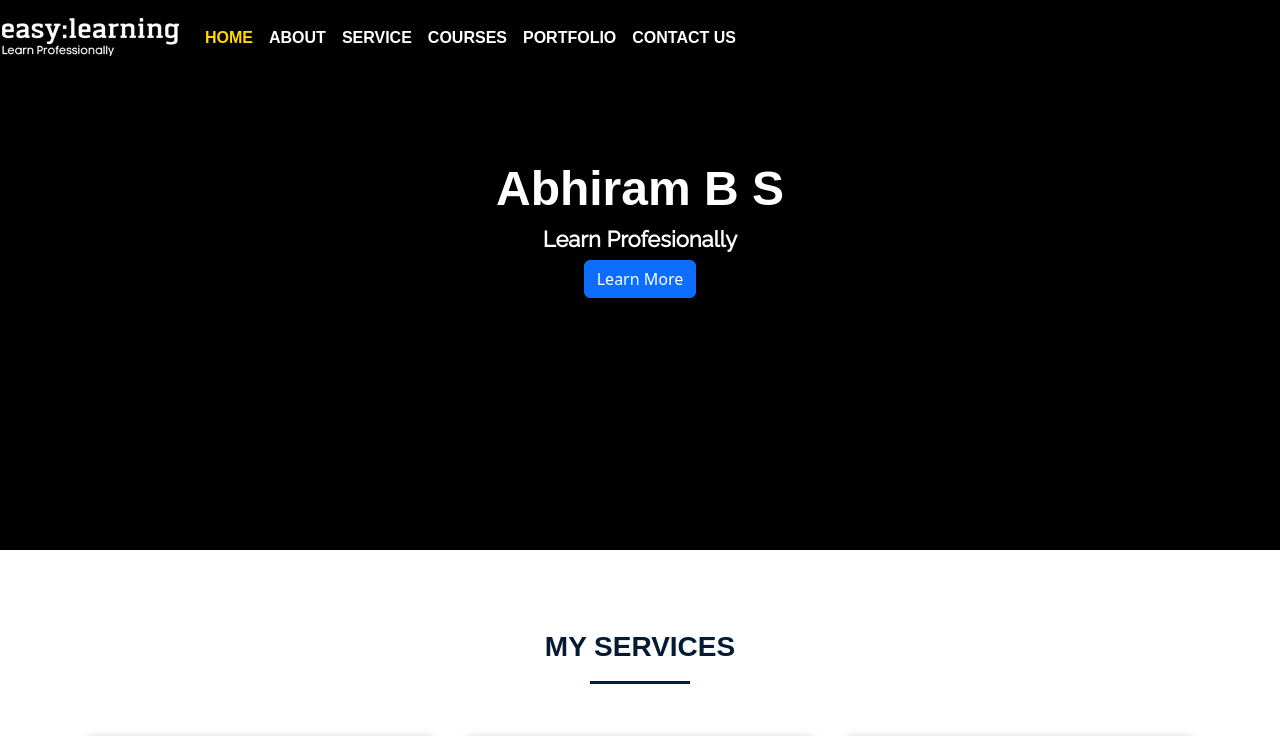
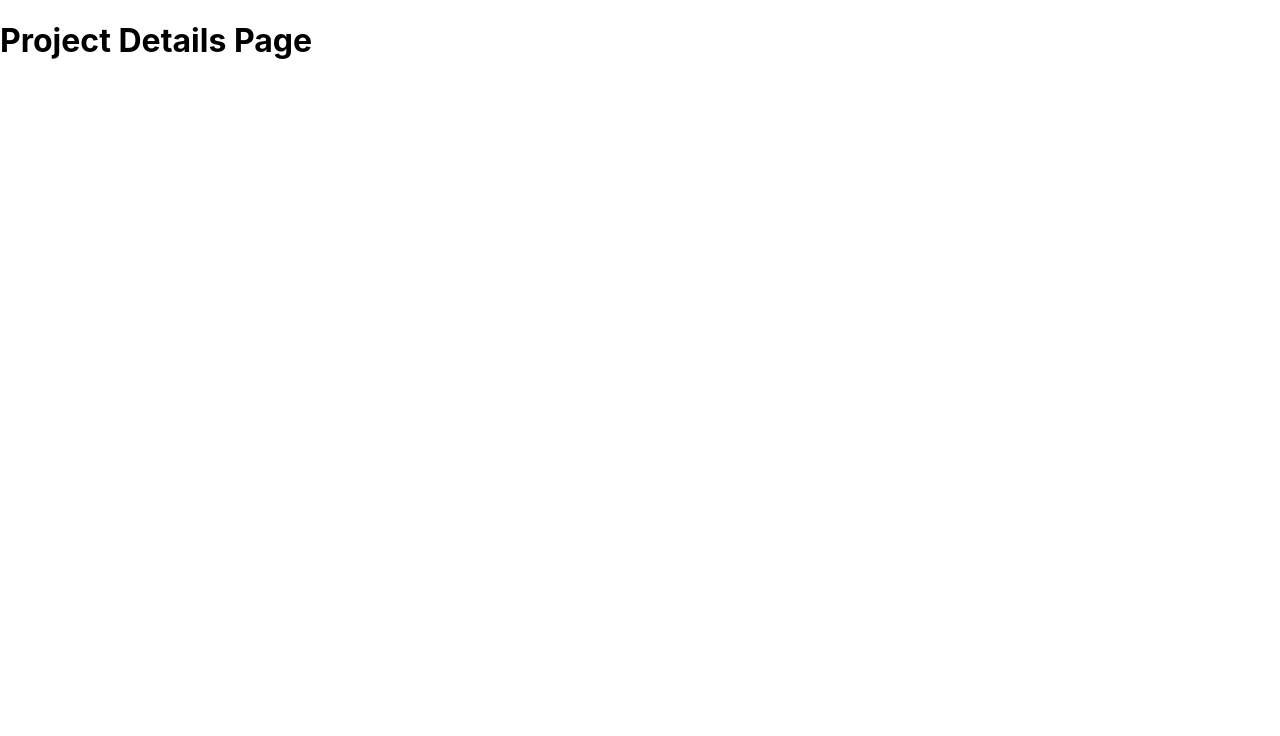
Before and after one commit to abhibs/react-laravel-project, a React (Create React App) app: page / in a window 1280 px wide. Shown: the top 736 px of the page. Built offline with nearby package versions, Linux system fonts and the light colour scheme; a web font is replaced by a local one.

Commit message:
project details component created

```diff
--- a/src/App.js
+++ b/src/App.js
@@ -1,13 +1,15 @@
 import React from "react";
-import { BrowserRouter } from "react-router-dom";
-import AppRouter from "./routes/AppRouter";
+import ProjectDetail from "./components/ProjectDetail/ProjectDetail";
+// import { BrowserRouter } from "react-router-dom";
+// import AppRouter from "./routes/AppRouter";
 
 function App() {
   return (
     <>
-      <BrowserRouter>
+      {/* <BrowserRouter>
         <AppRouter />
-      </BrowserRouter>
+      </BrowserRouter> */}
+      <ProjectDetail />
     </>
   );
 }
--- /dev/null
+++ b/src/components/ProjectDetail/ProjectDetail.jsx
@@ -0,0 +1,13 @@
+import React, { Component } from "react";
+
+class ProjectDetail extends Component {
+  render() {
+    return (
+      <>
+        <h1>Project Details Page</h1>
+      </>
+    );
+  }
+}
+
+export default ProjectDetail;
```
